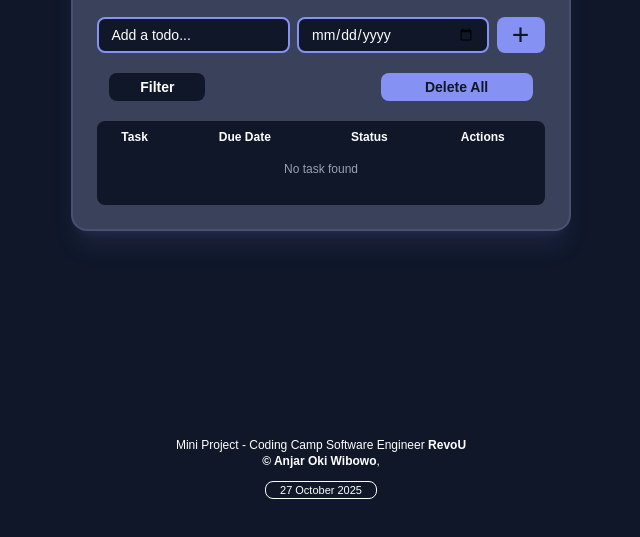
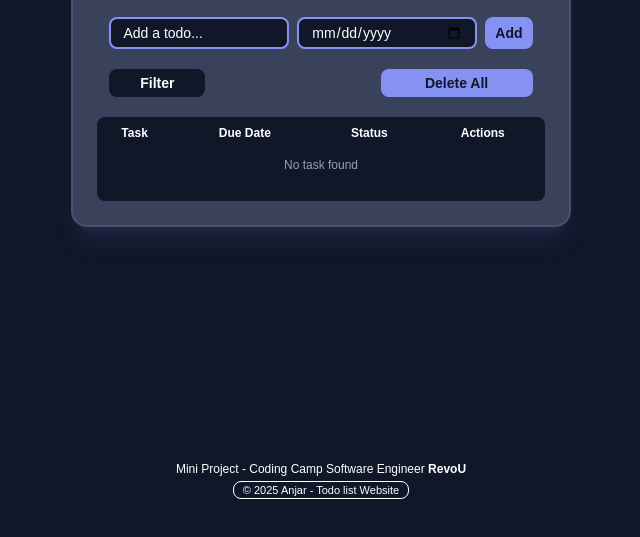
Before and after one commit to an-les-son/CodingCamp-27Oct2025-anjarokiwibowo, a website: page index.html in a window 1280 px wide. Shown: the part 245-782 px from the top of the page, without its empty margins (319-959 px from the left). Drawn offline with nearby package versions, Linux system fonts and the light colour scheme; files that its build step writes are made by us from their sources.

Commit message:
9th commit

```diff
--- a/css/input.css
+++ b/css/input.css
@@ -1,4 +1,5 @@
 @import "tailwindcss";
+
 @import url('https://fonts.googleapis.com/css2?family=Albert+Sans:ital,wght@0,100..900;1,100..900&display=swap');
 
 @theme {
--- a/index.html
+++ b/index.html
@@ -4,23 +4,40 @@
     <meta charset="UTF-8">
     <meta name="viewport" content="width=device-width, initial-scale=1.0">
     <link rel="stylesheet" href="./css/style.css">
-    <title>To do list</title>
+    <title>Todo list</title>
 </head>
 <body class="bg-mainbg font-Albert">
-    <div class="flex flex-col justify-between w-screen h-screen p-4">
+    <!-- Layout -->
+    <section class="flex flex-col justify-between w-screen h-screen p-4">
+
         <div></div>
-        <div class="w-[40%] bg-card border-2 rounded-2xl p-6 m-auto border-border shadow-xl shadow-button/10 mt-40">
+
+        <!-- Main -->
+        <main class="flex flex-col items-center w-[80%] md:w-[40%] bg-card border-2 rounded-2xl px-5 py-6 md:p-6 m-auto border-border shadow-xl shadow-button/10 mt-40">
+
+            <!-- Baris Pertama Judul -->
             <p class="font-bold text-white text-center text-4xl">Todo List</p>
-        <form class="mt-5 flex justify-between">
-            <input id="task" class="py-1 px-3 bg-mainbg rounded-lg w-[43%] placeholder:text-white text-white text-sm" type="text" placeholder="Add a todo..." style="border: 2px solid #8591F3;">
-            <input id="dueDate" class="py-1 px-3 bg-mainbg  border-border rounded-lg w-[43%] text-white text-sm" type="date" placeholder="mm/dd/yyyy" style="border: 2px solid #8591F3;">
-            <button id="addBtn" class="bg-button rounded-lg w-12 h-9 text-mainbg text-3xl cursor-pointer hover:border-amber-50 hover:border-2">+</button>
+
+            <!-- Baris Kedua Form -->
+            <form class="mt-5 flex max-md:flex-col w-full px-3 items-center md:justify-between gap-2">
+                <!-- Input Todo -->
+                <input id="task" class="py-1 px-3 bg-mainbg rounded-lg w-full md:w-[43%] placeholder:text-white text-white text-sm" type="text" placeholder="Add a todo..." style="border: 2px solid #8591F3;">
+                <!-- Input Date -->
+                <input id="dueDate" class="py-1 px-3 bg-mainbg  border-border rounded-lg w-full md:w-[43%] text-white text-sm" type="date" placeholder="mm/dd/yyyy" style="border: 2px solid #8591F3;">
+                <!-- Button Tambah -->
+                <button id="addBtn" class="bg-button self-end rounded-lg md:w-12 py-1 md:py-1.5 max-md:px-4 text-mainbg text-sm font-semibold cursor-pointer hover:border-amber-50 hover:border-2">Add</button>
             </form>
-        <div class="mt-5 flex justify-between px-3 text-sm">
-            <button id="filBtn" class="py-1 px-3 bg-mainbg rounded-lg w-[72px] text-white font-semibold cursor-pointer hover:border-amber-50 hover:border-2 box-content">Filter</button>
-            <button id="delBtn" class="py-1 px-3 bg-button rounded-lg w-32 text-mainbg font-semibold cursor-pointer hover:border-amber-50 hover:border-2 box-content">Delete All</button>
-        </div>
-            <table class="mt-5 bg-mainbg w-full rounded-lg text-center text-white text-xs">
+
+            <!-- Baris ketiga Button Filter & Delete All -->
+            <section class="mt-5 flex justify-between w-full px-3 text-sm">
+                <!-- Button Filter -->
+                <button id="filBtn" class="py-1 px-3 bg-mainbg rounded-lg md:w-[72px] text-white font-semibold cursor-pointer hover:border-amber-50 hover:border-2 box-content">Filter</button>
+                <!-- Button Delete All -->
+                <button id="delBtn" class="py-1 px-3 bg-button rounded-lg md:w-32 text-mainbg font-semibold cursor-pointer hover:border-amber-50 hover:border-2 box-content">Delete All</button>
+            </section>
+
+            <!-- Baris keempat Tabel -->
+            <table class="mt-5 bg-mainbg w-full rounded-lg text-center text-white text-[9px] md:text-xs">
                 <thead>
                     <tr>
                         <th class="py-2">Task</th>
@@ -32,12 +49,15 @@
                 <tbody id="todoTable">
                 </tbody>
             </table>
-    </div>
-        <div class="text-white mt-40 pb-10">
-            <p class="text-xs text-center">Mini Project - Coding Camp Software Engineer <a href="https://www.revou.co/id" target="_blank" class="font-bold">RevoU</a><br/><a href="https://okiwibbo.web.app/" target="_blank" class="font-bold">© Anjar Oki Wibowo</a>,</p>
-            <p class="w-28 text-center m-auto text-[11px] mt-3 border border-white rounded-lg">27 October 2025</p>
-        </div>
-    </div>
+        </main>
+
+    <!-- Footer -->
+        <footer class="text-white mt-40 pb-10">
+            <p class="text-xs text-center">Mini Project - Coding Camp Software Engineer <a href="https://www.revou.co/id" target="_blank" class="font-bold">RevoU</a></p>
+            <p class="w-44 text-center m-auto text-[11px] mt-1 border border-white rounded-lg">© 2025 Anjar - Todo list Website</p>
+        </footer>
+
+    </section>
 
 <script src="./js/script.js"></script>
 </body>
--- a/js/script.js
+++ b/js/script.js
@@ -1,130 +1,3 @@
-
-// function showTodo() {
-
-//     const todoTable = document.getElementById("todoTable");
-//     const todos = JSON.parse(localStorage.getItem("todos")) || [];
-
-//     if (todos.length === 0) {
-//         todoTable.innerHTML = `
-//         <tr>
-//           <td colspan="4" class="pt-2 pb-7 text-border">No task found</td>
-//         </tr>
-//         `;
-//         return;
-//     }
-
-
-//     todos.forEach((todo, index) => {
-
-//         const add = document.getElementById("addBtn");
-//         const row = document.createElement("tr");
-
-//         add.addEventListener("click", function() {
-
-//         const task = document.getElementById("task").value;
-//         const [year, month, day] = document.getElementById("dueDate").value.split("-");
-//         const dueDate = `${day}/${month}/${year}`;
-
-//         const newTodo = {
-//             task: task,
-//             dueDate: dueDate,
-//             status: "Belum selesai",
-//             actions: ""
-//         };
-
-//         const existingTodos = JSON.parse(localStorage.getItem("todos")) || [];
-
-//         existingTodos.push(newTodo);
-
-//         localStorage.setItem("todos", JSON.stringify(existingTodos, null, 2));
-
-//     })
-
-//         row.innerHTML = `
-//             <td class="py-2">${todo.task}</td>
-//             <td class="py-2">${todo.dueDate}</td>
-//             <td class="py-2">${todo.status}</td>
-//             <td class="py-2">
-//             <button onclick="delTodo(${index})" class="px-2 py-1 bg-red-500 rounded">Hapus</button>
-//             </td>
-//         `;
-//         todoTable.appendChild(row);
-//     });
-
-//     function delTodo(index) {
-//         const todos = JSON.parse(localStorage.getItem("todos")) || [];
-//         todos.splice(index, 1);
-//         localStorage.setItem("todos", JSON.stringify(todos));
-//         showTodo();
-//     }
-
-//   }
-// showTodo();
-
-// ==============================================================
-
-// const add = document.getElementById("addBtn");
-// const del = document.getElementById("delBtn");
-
-// add.addEventListener("click", function() {
-
-//     const task = document.getElementById("task").value;
-//     const [year, month, day] = document.getElementById("dueDate").value.split("-");
-//     const dueDate = `${day}/${month}/${year}`;
-
-//     const newTodo = {
-//         task: task,
-//         dueDate: dueDate,
-//         status: "Belum selesai",
-//         actions: ""
-//     };
-
-//     const existingTodos = JSON.parse(localStorage.getItem("todos")) || [];
-
-//     existingTodos.push(newTodo);
-
-//     localStorage.setItem("todos", JSON.stringify(existingTodos, null, 2));
-
-// })
-
-// function showTodo () {
-//     const todoTable = document.getElementById("todoTable");
-//     const todos = JSON.parse(localStorage.getItem("todos")) || [];
-
-//     todoTable.innerHTML ="";
-
-//     todos.forEach((todo,index) => {
-//         const row = document.createElement("tr");
-
-//         row.innerHTML =`
-//             <td class="py-2">${todo.task}</td>
-//             <td class="py-2">${todo.dueDate}</td>
-//             <td class="py-2">${todo.status}</td>
-//             <td class="py-2">
-//             <button onclick="hapusTodo(${index})" class="bg-button rounded-lg px-2 py-1 font-semibold text-mainbg cursor-pointer hover:border-amber-50 hover:border-2">Delete</button>
-//             </td>
-//             `;
-//             todoTable.appendChild(row);
-//     })
-// }
-
-// function hapusTodo(index) {
-//     const todos = JSON.parse(localStorage.getItem("todos")) || [];
-//     todos.splice(index, 1);
-//     localStorage.setItem("todos", JSON.stringify(todos, null, 2));
-//     showTodo();
-//   }
-
-// delBtn.addEventListener("click", function() {
-//     const konfirmasi = confirm("Are you sure you want to delete all ?");
-//     if (konfirmasi) {
-//       localStorage.clear();
-//       showTodo();
-//     }
-//   });
-
-// showTodo();
-
 function showTodo() {
   const todoTable = document.getElementById("todoTable");
   const todos = JSON.parse(localStorage.getItem("todos")) || [];
@@ -161,7 +34,7 @@ function addTodo() {
   const dateValue = dateInput.value;
 
   if (!task || !dateValue) {
-    alert("Isi semua kolom terlebih dahulu!");
+    alert("Please input all the fields first!");
     return;
   }
 
@@ -199,7 +72,7 @@ function delTodo(index) {
   showTodo();
 }
 
-// 🗂️ Filter (Urutkan berdasarkan tanggal terdekat)
+//Filter (Urutkan berdasarkan tanggal terdekat)
 function filterTodo() {
   const todos = JSON.parse(localStorage.getItem("todos")) || [];
 
@@ -215,17 +88,16 @@ function filterTodo() {
   showTodo();
 }
 
-// 🗑️ Hapus semua data
+//Hapus semua data
 function deleteAllTodo() {
-  const konfirmasi = confirm("Yakin ingin menghapus semua data?");
+  const konfirmasi = confirm("Are you sure you want to delete all?");
   if (konfirmasi) {
     localStorage.removeItem("todos");
     showTodo();
-    alert("Semua data telah dihapus!");
   }
 }
 
-// 🔗 Hubungkan tombol
+//Hubungkan tombol
 const addBtn = document.getElementById("addBtn");
 const filBtn = document.getElementById("filBtn");
 const delBtn = document.getElementById("delBtn");
@@ -234,5 +106,5 @@ addBtn.addEventListener("click", addTodo);
 filBtn.addEventListener("click", filterTodo);
 delBtn.addEventListener("click", deleteAllTodo);
 
-// 🚀 Tampilkan data saat halaman dimuat
+//Tampilkan data saat halaman dimuat
 showTodo();
--- a/package.json
+++ b/package.json
@@ -21,7 +21,6 @@
   "homepage": "https://github.com/an-les-son/CodingCamp-27Oct2025-anjarokiwibowo#readme",
   "dependencies": {
     "@tailwindcss/cli": "^4.1.16",
-    "express": "^5.1.0",
     "tailwindcss": "^4.1.16"
   }
 }
```
Also changed, not shown: css/style.css (added), 1 other file. Lines whose indentation alone changed are shown as unchanged.
